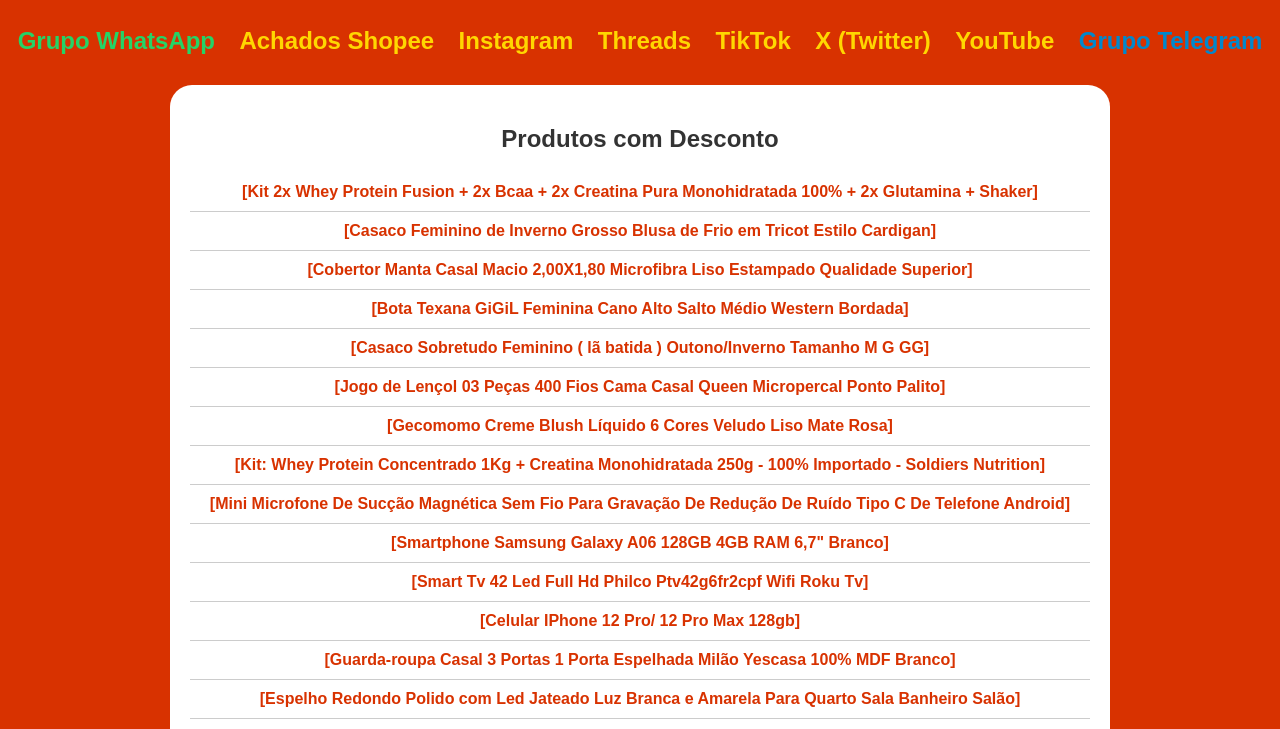
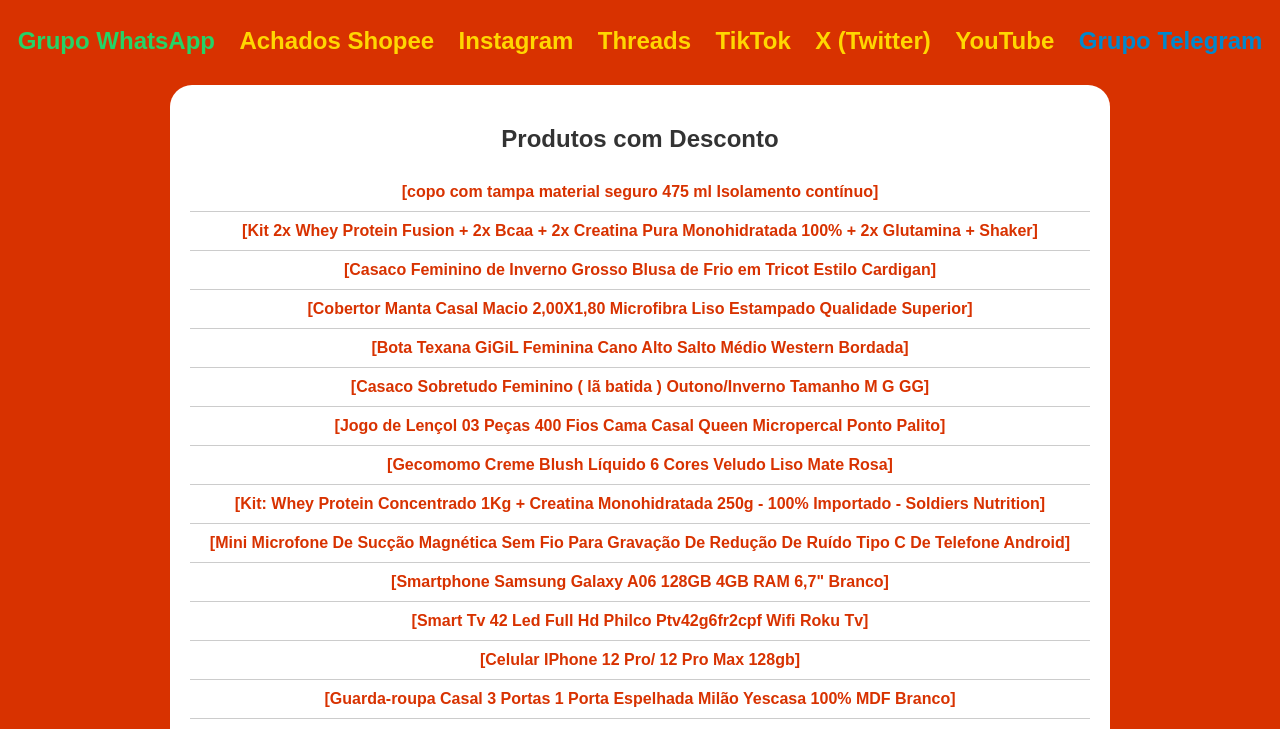
Before and after one commit to Ofertaproce/ofertaproce, a plain HTML site: page index.html in a window 1280 px wide. Shown: the part 371-1100 px from the top of the page. Drawn offline with Linux system fonts and the light colour scheme.

Commit message:
Update index.html

```diff
--- a/index.html
+++ b/index.html
@@ -93,6 +93,7 @@
         <li><a href="#">[Produto 3] Nome do Produto - Link de Afiliado</a></li-->
         <!-- Adicione mais produtos aqui -->
         <ul>
+    <li><a href="https://s.shopee.com.br/10q9vCnd4t">[copo com tampa  material seguro 475 ml Isolamento contínuo]  </a></li>
     <li><a href="https://s.shopee.com.br/9f88CSUtX5">[Kit 2x Whey Protein Fusion + 2x Bcaa + 2x Creatina Pura Monohidratada 100% + 2x Glutamina + Shaker] </a></li>
     <li><a href="https://s.shopee.com.br/7KkC3phrnT">[Casaco Feminino de Inverno Grosso Blusa de Frio em Tricot Estilo Cardigan]</a></li>
     <li><a href="https://s.shopee.com.br/20ifgPzFsP">[Cobertor Manta Casal Macio 2,00X1,80 Microfibra Liso Estampado Qualidade Superior]</a></li>
```
